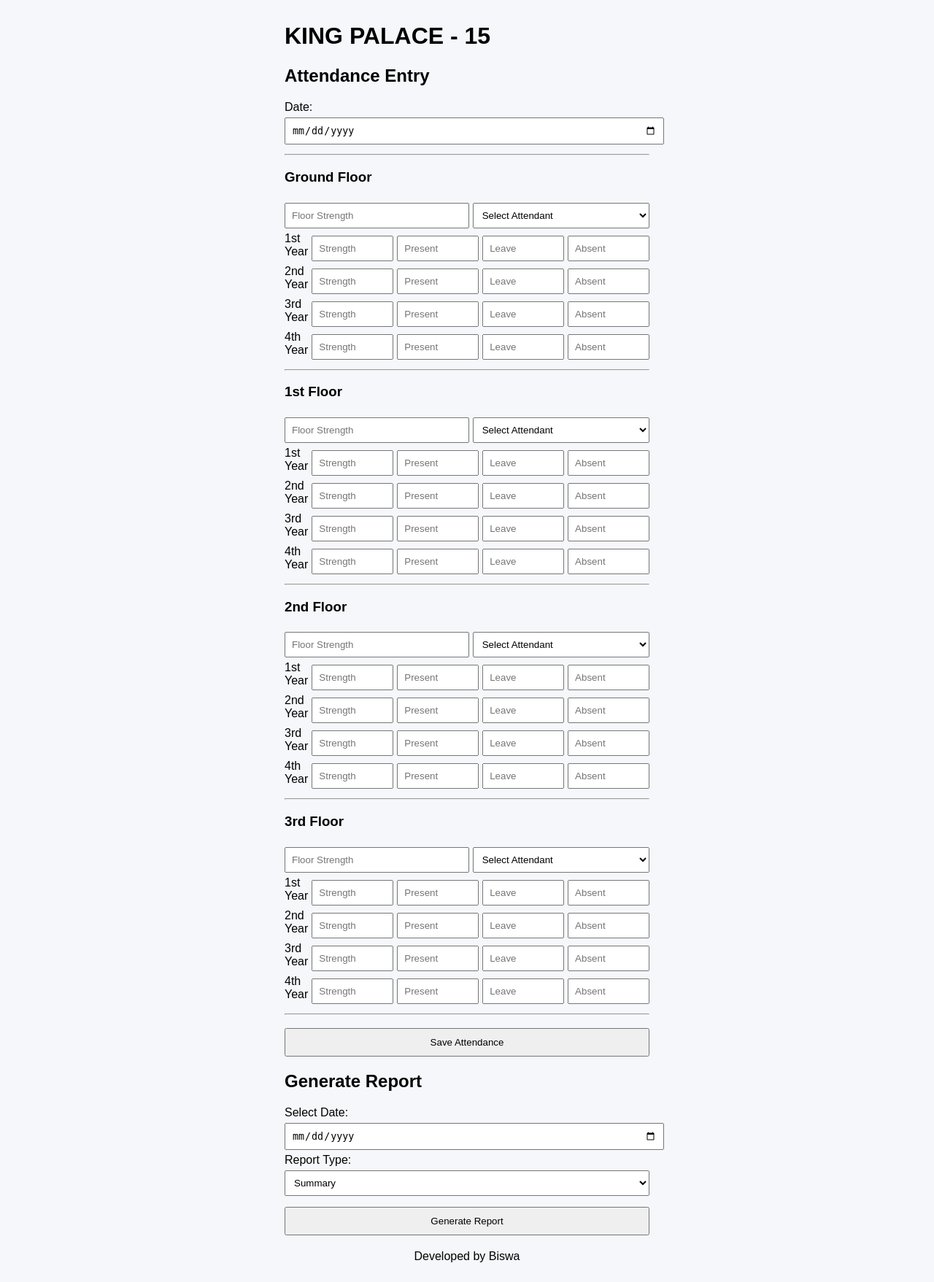
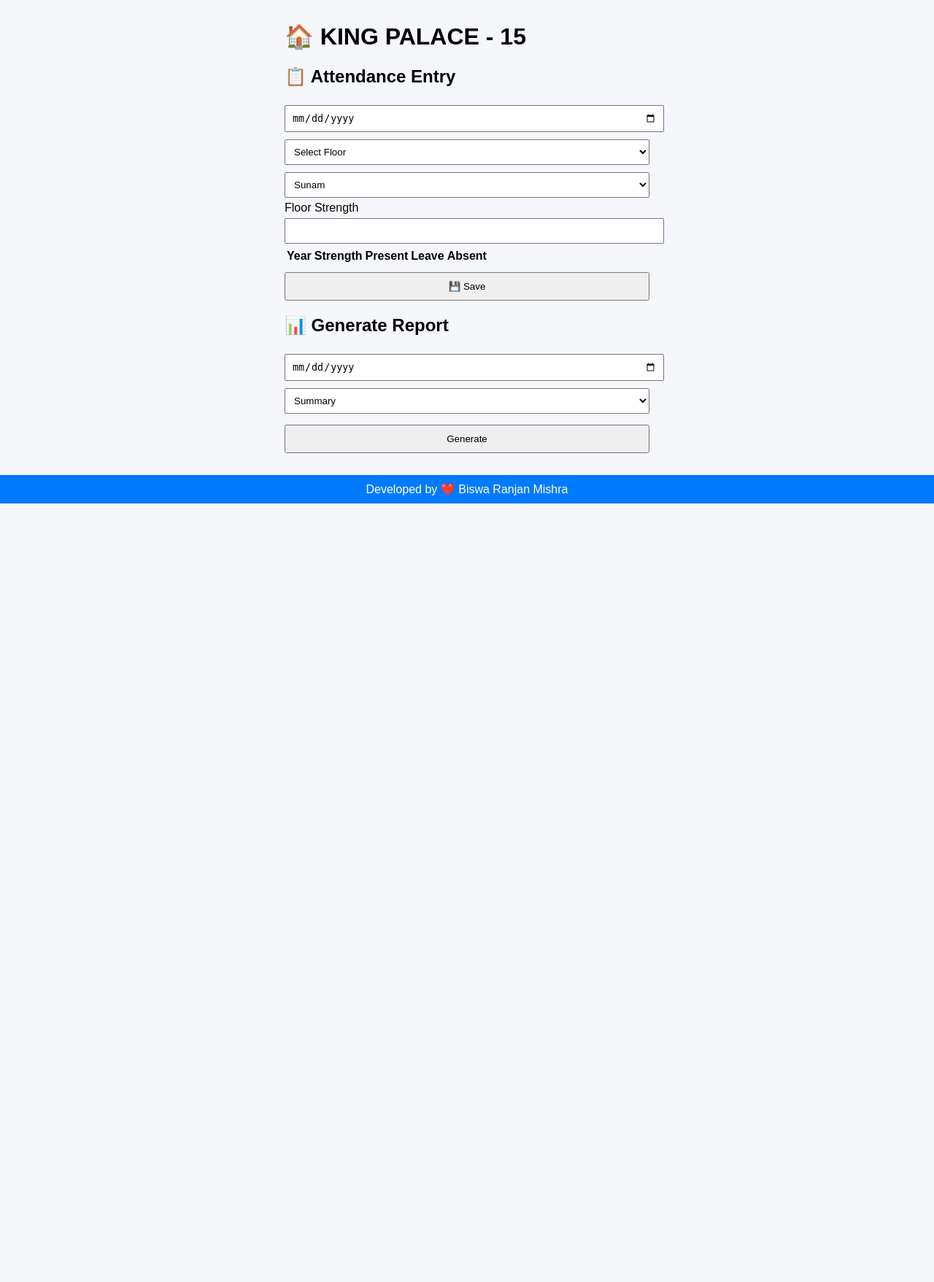
Before and after one commit to BiswaKiit/attendance-app, a Flask app: page / in a window 1280 px wide. Shown: the whole page at 73% size. After the commit the page ends 690 px from the top, so only its background shows below. Run offline with Flask 3, Linux system fonts and the light colour scheme; lists and menus that the app fills with data are empty.

Commit message:
Add files via upload

```diff
--- a/templates/index.html
+++ b/templates/index.html
@@ -1,119 +1,182 @@
 <!DOCTYPE html>
 <html>
 <head>
-    <title>Attendance App</title>
+    <title>KING PALACE - 15</title>
 
     <link rel="stylesheet" href="{{ url_for('static', filename='style.css') }}">
+    <link rel="manifest" href="/static/manifest.json">
     <meta name="viewport" content="width=device-width, initial-scale=1.0">
 
-    <!-- ✅ PWA Support -->
-    <link rel="manifest" href="/static/manifest.json">
-    <link rel="apple-touch-icon" href="/static/favicon.png">
 </head>
 
 <body>
 
 <div class="container">
 
-    <h1>KING PALACE - 15</h1>
+    <h1 class="title">🏠 KING PALACE - 15</h1>
 
-    <!-- ================= ATTENDANCE ENTRY CARD ================= -->
-    <div class="card">
+    {% if message %}
+        <div class="msg">{{ message }}</div>
+    {% endif %}
 
-        <h2>Attendance Entry</h2>
+    <!-- ================= ATTENDANCE ENTRY ================= -->
+    <div class="card entry-card">
 
-        <form method="POST" action="/save" onsubmit="return validateForm()">
+        <h2>📋 Attendance Entry</h2>
 
-            <label>Date:</label>
-            <input type="date" name="date" required>
+        <form method="POST" onsubmit="return validateForm()">
 
-            <hr>
+            <div class="top-row">
 
-            {% set floors = ["Ground", "1st", "2nd", "3rd"] %}
-            {% set years = ["1st Year", "2nd Year", "3rd Year", "4th Year"] %}
+                <input type="date" name="date" required>
 
-            {% for floor in floors %}
-                <div class="floor-box">
+                <select name="floor" required>
+                    <option value="">Select Floor</option>
+                    {% for f in floors %}
+                        <option value="{{ f }}">{{ f }}</option>
+                    {% endfor %}
+                </select>
 
-                    <h3>{{ floor }} Floor</h3>
+                <select name="attendant">
+                    <option>Sunam</option>
+                    <option>Rabi Narayan</option>
+                    <option>Nrushingha</option>
+                    <option>Satya</option>
+                    <option>Alok</option>
+                    <option>Sarat</option>
+                    <option>Subasish</option>
+                </select>
 
-                    <!-- Floor Strength + Attendant -->
-                    <div class="row">
-                        <input type="number" name="{{ floor }}_strength" placeholder="Floor Strength" required>
+            </div>
 
-                        <select name="{{ floor }}_attendant" required>
-                            <option value="">Select Attendant</option>
-                            {% for a in attendants %}
-                                <option value="{{ a }}">{{ a }}</option>
-                            {% endfor %}
-                        </select>
-                    </div>
+            <div class="floor-box">
+                <label>Floor Strength</label>
+                <input type="number" name="floor_strength" readonly>
+            </div>
 
-                    <!-- Year-wise Inputs -->
-                    {% for year in years %}
-                        <div class="row">
-                            <label>{{ year }}</label>
+            <!-- TABLE -->
+            <table class="data-table">
+                <tr>
+                    <th>Year</th>
+                    <th>Strength</th>
+                    <th>Present</th>
+                    <th>Leave</th>
+                    <th>Absent</th>
+                </tr>
 
-                            <input type="number" name="{{ floor }}_{{ year }}_strength" placeholder="Strength" required>
-                            <input type="number" name="{{ floor }}_{{ year }}_present" placeholder="Present" required>
-                            <input type="number" name="{{ floor }}_{{ year }}_leave" placeholder="Leave" required>
-                            <input type="number" name="{{ floor }}_{{ year }}_absent" placeholder="Absent" required>
-                        </div>
-                    {% endfor %}
+                {% for y in years %}
+                <tr>
+                    <td>{{ y }}</td>
+                    <td><input type="number" name="{{ y.split()[0] }}_strength" required></td>
+                    <td><input type="number" name="{{ y.split()[0] }}_present" required></td>
+                    <td><input type="number" name="{{ y.split()[0] }}_leave" required></td>
+                    <td><input type="number" name="{{ y.split()[0] }}_absent" required></td>
+                </tr>
+                {% endfor %}
+            </table>
 
-                </div>
-                <hr>
-            {% endfor %}
-
-            <button type="submit">Save Attendance</button>
+            <button type="submit" class="btn-save">💾 Save</button>
 
         </form>
     </div>
 
-    <!-- ================= REPORT CARD ================= -->
-    <div class="card">
 
-        <h2>Generate Report</h2>
+    <!-- ================= REPORT GENERATION ================= -->
+    <div class="card report-card">
 
-        <form method="POST" action="/report">
+        <h2>📊 Generate Report</h2>
 
-            <label>Select Date:</label>
+        <form action="/report" method="POST">
+
             <input type="date" name="date" required>
 
-            <label>Report Type:</label>
             <select name="report_type">
                 <option value="summary">Summary</option>
-                <option value="part">Part Report</option>
+                <option value="partly">Part Report</option>
                 <option value="full">Full Report</option>
             </select>
 
-            <button type="submit">Generate Report</button>
+            <button type="submit" class="btn-report">Generate</button>
 
         </form>
 
     </div>
 
-    <!-- ================= FOOTER ================= -->
-    <footer style="text-align:center; margin-top:20px;">
-        <p>Developed by Biswa</p>
-    </footer>
-
 </div>
 
-<!-- ================= VALIDATION SCRIPT ================= -->
+<!-- FOOTER -->
+<div class="footer">
+    Developed by ❤️ Biswa Ranjan Mishra
+</div>
+
+<!-- ================= SCRIPTS ================= -->
+
 <script>
+
+// AUTO CALCULATION
+document.addEventListener("input", function () {
+
+    let years = ["1st", "2nd", "3rd", "4th"];
+    let totalStrength = 0;
+
+    years.forEach(y => {
+
+        let s = Number(document.querySelector(`[name='${y}_strength']`)?.value || 0);
+        let p = Number(document.querySelector(`[name='${y}_present']`)?.value || 0);
+        let l = Number(document.querySelector(`[name='${y}_leave']`)?.value || 0);
+        let a = Number(document.querySelector(`[name='${y}_absent']`)?.value || 0);
+
+        // highlight error
+        if (s !== (p + l + a)) {
+            document.querySelector(`[name='${y}_strength']`).style.border = "2px solid red";
+        } else {
+            document.querySelector(`[name='${y}_strength']`).style.border = "";
+        }
+
+        totalStrength += s;
+    });
+
+    document.querySelector("[name='floor_strength']").value = totalStrength;
+});
+
+
+// VALIDATION
 function validateForm() {
 
-    let inputs = document.querySelectorAll("input[type='number']");
+    let years = ["1st", "2nd", "3rd", "4th"];
+    let totalStrength = 0;
+    let floorStrength = Number(document.querySelector("[name='floor_strength']").value || 0);
 
-    for (let input of inputs) {
-        if (input.value === "") {
-            input.value = 0;
+    for (let y of years) {
+
+        let s = Number(document.querySelector(`[name='${y}_strength']`).value || 0);
+        let p = Number(document.querySelector(`[name='${y}_present']`).value || 0);
+        let l = Number(document.querySelector(`[name='${y}_leave']`).value || 0);
+        let a = Number(document.querySelector(`[name='${y}_absent']`).value || 0);
+
+        if (s !== (p + l + a)) {
+            alert(`${y} Year mismatch!`);
+            return false;
         }
+
+        totalStrength += s;
+    }
+
+    if (floorStrength !== totalStrength) {
+        alert("Floor strength mismatch!");
+        return false;
     }
 
     return true;
 }
+
+
+// SERVICE WORKER
+if ('serviceWorker' in navigator) {
+    navigator.serviceWorker.register('/static/sw.js')
+    .then(() => console.log("Service Worker Registered"));
+}
+
 </script>
 
 </body>
```
Also changed, not shown: static/sw.js (+22 -4 lines).
